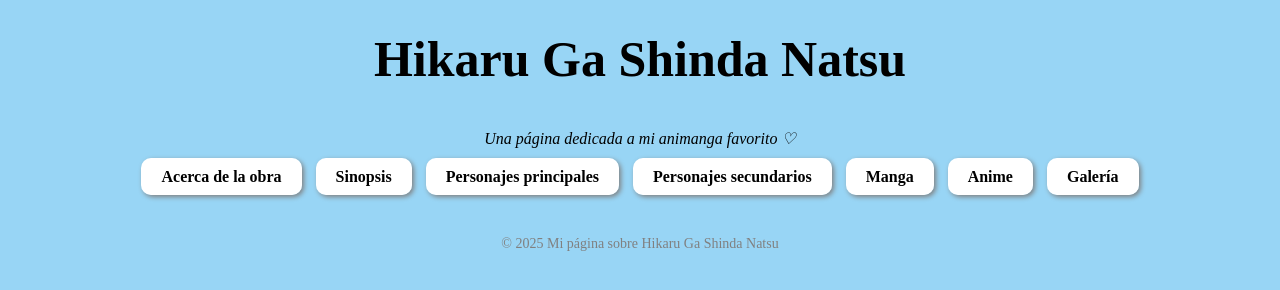
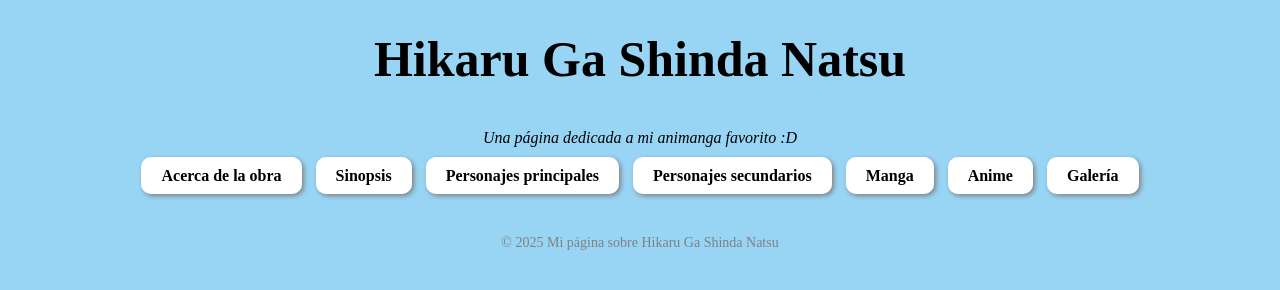
Before and after one commit to KeithxVB/TALLER_WEB, a plain HTML site: page index.html in a window 1280 px wide. Shown: the part 340-630 px from the top of the page. Drawn offline with Linux system fonts and the light colour scheme.

Commit message:
Update index.html

```diff
--- a/index.html
+++ b/index.html
@@ -6,11 +6,9 @@
     <meta name="viewport" content="width=device-width, initial-scale=1.0">
     <title>My HGSN page</title>
     <link rel="icon" type="image/png" href="images/favicon.jpeg">
-
 </head>
 
 <body style="background-color: #98d5f5;">
-
     <!--BANNER-->
     <header style="display: flex; justify-content: center; align-items: center; background: #98d5f5; padding: 10px;">
         <img src="images/logo.png" alt="Decoración izquierda" style="height: 300px;">
@@ -22,7 +20,7 @@
         <section>
             <div style="text-align: center;">
                 <h1 style="font-size: 50px;"><b>Hikaru Ga Shinda Natsu</b></h1>
-                <p><i>Una página dedicada a mi animanga favorito ♡</i></p>
+                <p><i>Una página dedicada a mi animanga favorito :D</i></p>
             </div>
         </section>
     </main>
```
